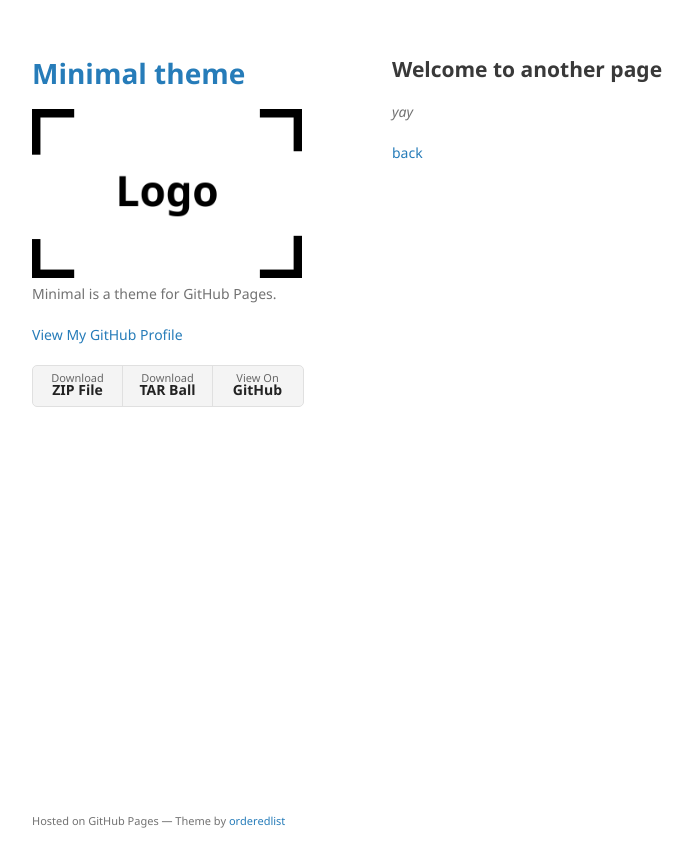
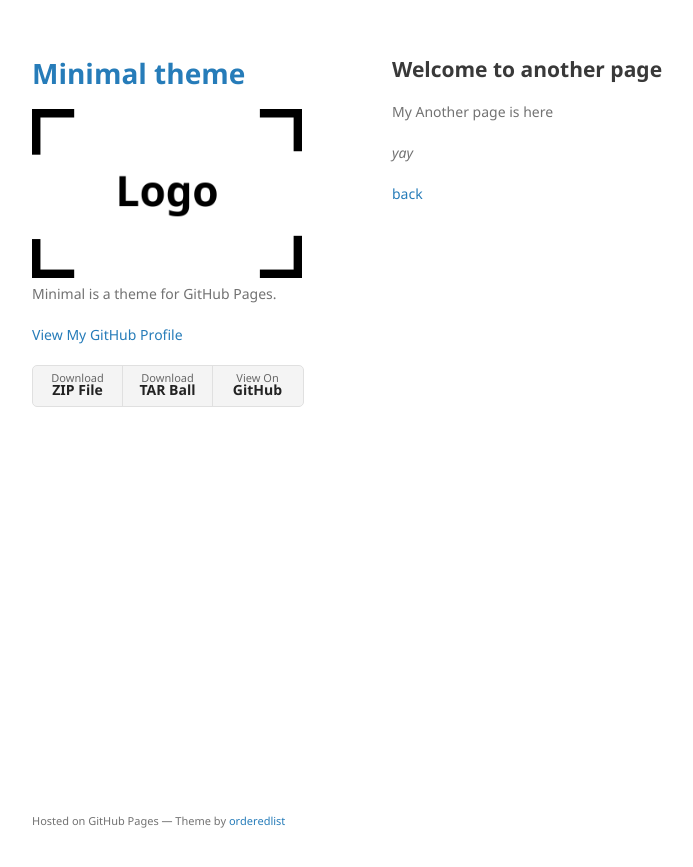
Before and after one commit to rahuljain1981/rahuljain1981.github.io, a Jekyll site: the page built from another-page.md, in a window 1280 px wide. Shown: the top 867 px of the page, without its empty margins (178-871 px from the left). Built offline with Jekyll 4.4.1, drawn with Linux system fonts in a browser that asks for light colours; our own code applies the rules of GitHub Pages for plain Markdown files.

Commit message:
another page

```diff
--- a/another-page.md
+++ b/another-page.md
@@ -4,6 +4,8 @@ layout: default
 
 ## Welcome to another page
 
+My Another page is here
+
 _yay_
 
 [back](./)
```
